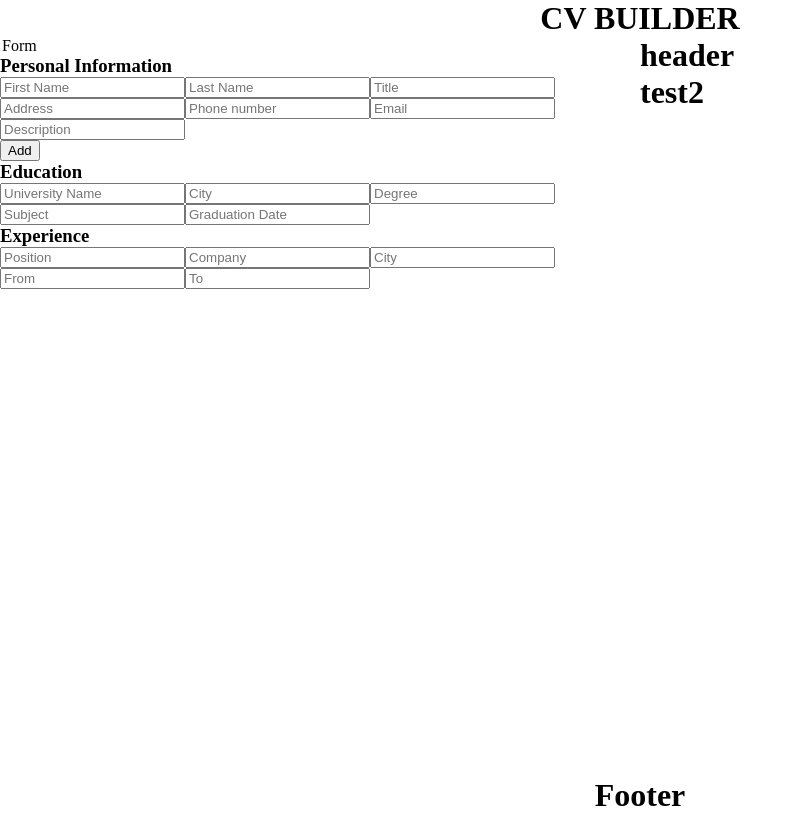
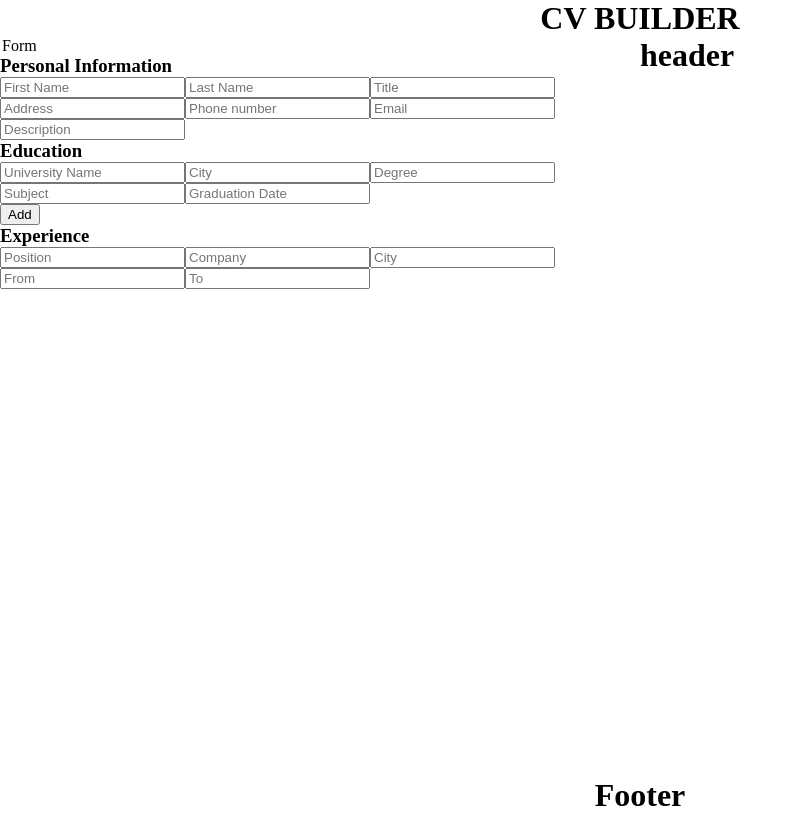
Before and after one commit to alexp141/resume-builder, a React (Vite) app: page / in a window 1280 px wide. Shown: the whole page, without its empty margins (0-803 px from the left). Built offline with nearby package versions, Linux system fonts and the light colour scheme.

Commit message:
added logic for education component

```diff
--- a/src/Content.jsx
+++ b/src/Content.jsx
@@ -4,7 +4,7 @@ import Form from "./form/Form"
 import { v4 as uid } from 'uuid';
 
 function Content() {
-    const [personalInfo, setPersonalInfo] = useState([{
+    const [personalInfo, setPersonalInfo] = useState({
         id: uid(),
         fname: '',
         lname: '',
@@ -13,21 +13,23 @@ function Content() {
         phone: '',
         email: '',
         description: ''
-    }]);
+    });
 
-    const [educationInfo, setEducationInfo] = useState({
+    const [educationInfo, setEducationInfo] = useState([{
+        id: uid(),
         uniName: '',
         city: '',
         degree: '',
         subject: '',
         gDate: '',
-    });
+    }]);
 
 
     return (
         <div className="content">
-            <Form personalInfo={personalInfo} setPersonalInfo={setPersonalInfo}/>
-            <Cv personalInfo={personalInfo} />
+            <Form personalInfo={personalInfo} setPersonalInfo={setPersonalInfo}
+                    educationInfo={educationInfo} setEducationInfo={setEducationInfo}/>
+            <Cv personalInfo={personalInfo} educationInfo={educationInfo} />
         </div>
     )
 }
--- a/src/cv/Cv.jsx
+++ b/src/cv/Cv.jsx
@@ -1,13 +1,13 @@
 import CVHeader from "./CVHeader"
 
 
-function Cv({personalInfo}) {
+function Cv({personalInfo, educationInfo}) {
 
     return(
         <div className="cv">
             <CVHeader />
-            <h1>{personalInfo[0].fname}</h1>
-            <h1>{personalInfo.length > 1 ? personalInfo[1].fname : 'test2'}</h1>
+            {console.log(personalInfo)}
+            {console.log(educationInfo)}
         </div>
     )
 }
--- a/src/form/Education.jsx
+++ b/src/form/Education.jsx
@@ -1,14 +1,47 @@
+import { v4 as uid } from 'uuid';
 
-function Education() {
+function Education({educationInfo, setEducationInfo}) {
+
+    function onInfoChange(e) {
+        const newInfo = educationInfo.map(entry => {
+            if(entry.id === e.target.id) {
+                entry[e.target.name] = e.target.value;
+            }
+            return entry;
+        })
+        setEducationInfo(newInfo);
+
+    }
+
+    function onClick(e) {
+        setEducationInfo(prev =>
+            prev.concat({
+                id: uid(),
+                uniName: '',
+                city: '',
+                degree: '',
+                subject: '',
+                gDate: '',
+            }));
+    }
+
 
     return(
+
         <section className="education">
             <h3>Education</h3>
-            <input type="text" name="uniName" id="uniName" placeholder="University Name"/>
-            <input type="text" name="city" id="city" placeholder="City"/>
-            <input type="text" name="degree" id="degree" placeholder="Degree"/>
-            <input type="text" name="subject" id="subject" placeholder="Subject"/>
-            <input type="text" name="gDate" id="gDate" placeholder="Graduation Date"/>
+            {educationInfo.map(entry => {
+                return (
+                    <div className="entry" key={entry.id}>
+                        <input type="text" name="uniName" id={entry.id} onChange={onInfoChange} placeholder="University Name"/>
+                        <input type="text" name="city" id={entry.id} onChange={onInfoChange} placeholder="City"/>
+                        <input type="text" name="degree" id={entry.id} onChange={onInfoChange} placeholder="Degree"/>
+                        <input type="text" name="subject" id={entry.id} onChange={onInfoChange} placeholder="Subject"/>
+                        <input type="text" name="gDate" id={entry.id} onChange={onInfoChange} placeholder="Graduation Date"/>
+                    </div>
+                );
+            })}
+            <button type="button" onClick={onClick}>Add</button>
         </section>
     )
 }
--- a/src/form/Form.jsx
+++ b/src/form/Form.jsx
@@ -2,14 +2,14 @@ import Education from "./Education"
 import Experience from "./Experience"
 import PersonalInfo from "./PersonalInfo"
 
-function Form({personalInfo, setPersonalInfo}) {
+function Form({personalInfo, setPersonalInfo, educationInfo, setEducationInfo}) {
 
     return (
         <div className="form">
             <form action="www.google.com">
                 <legend>Form</legend>
                 <PersonalInfo personalInfo={personalInfo} setPersonalInfo={setPersonalInfo}/>
-                <Education />
+                <Education  educationInfo={educationInfo} setEducationInfo={setEducationInfo}/>
                 <Experience />
             </form>
         </div>
--- a/src/form/PersonalInfo.jsx
+++ b/src/form/PersonalInfo.jsx
@@ -1,52 +1,27 @@
-import { v4 as uid } from 'uuid';
 
 function PersonalInfo({personalInfo, setPersonalInfo}) {
 
     function onInfoChange(e) {
-        const newInfo = personalInfo.map(entry => {
-            if(entry.id === e.target.id) {
-                entry[e.target.name] = e.target.value;
-            }
-            return entry;
-        })
-        setPersonalInfo(newInfo);
+        setPersonalInfo({
+            ...personalInfo,
+            [e.target.name] : e.target.value
+        });
 
     }
 
-    function onClick(e) {
-        setPersonalInfo(prev =>
-            prev.concat({
-                id: uid(),
-                fname: '',
-                lname: '',
-                title: '',
-                address: '',
-                phone: '',
-                email: '',
-                description: ''
-            }));
-    }
-
     return (
-        <>
-            <section className="p-info">
-                <h3>Personal Information</h3>
-                {personalInfo.map(entry => {
-                    return (
-                        <div className="entry" key={entry.id}>
-                        <input type="text" name="fname" id={entry.id} placeholder="First Name" onChange={onInfoChange}/>
-                    <input type="text" name="lname" id={entry.id} placeholder="Last Name" onChange={onInfoChange}/>
-                    <input type="text" name="title" id={entry.id} placeholder="Title" onChange={onInfoChange}/>
-                    <input type="text" name="address" id={entry.id} placeholder="Address" onChange={onInfoChange}/>
-                    <input type="tel" name="phone" id={entry.id} placeholder="Phone number" onChange={onInfoChange}/>
-                    <input type="email" name="email" id={entry.id} placeholder="Email" onChange={onInfoChange}/>
-                    <input type="text" name="description" id={entry.id} placeholder="Description" onChange={onInfoChange}/>
+        <section className="p-info">
+            <h3>Personal Information</h3>
+                <div className="entry">
+                    <input type="text" name="fname"  placeholder="First Name" onChange={onInfoChange}/>
+                    <input type="text" name="lname"  placeholder="Last Name" onChange={onInfoChange}/>
+                    <input type="text" name="title"  placeholder="Title" onChange={onInfoChange}/>
+                    <input type="text" name="address"  placeholder="Address" onChange={onInfoChange}/>
+                    <input type="tel" name="phone"  placeholder="Phone number" onChange={onInfoChange}/>
+                    <input type="email" name="email"  placeholder="Email" onChange={onInfoChange}/>
+                    <input type="text" name="description"  placeholder="Description" onChange={onInfoChange}/>
                 </div>
-                    );
-                })}
-                <button type="button" onClick={onClick}>Add</button>
-            </section>
-        </>
+        </section>
     )
 }
 
```
